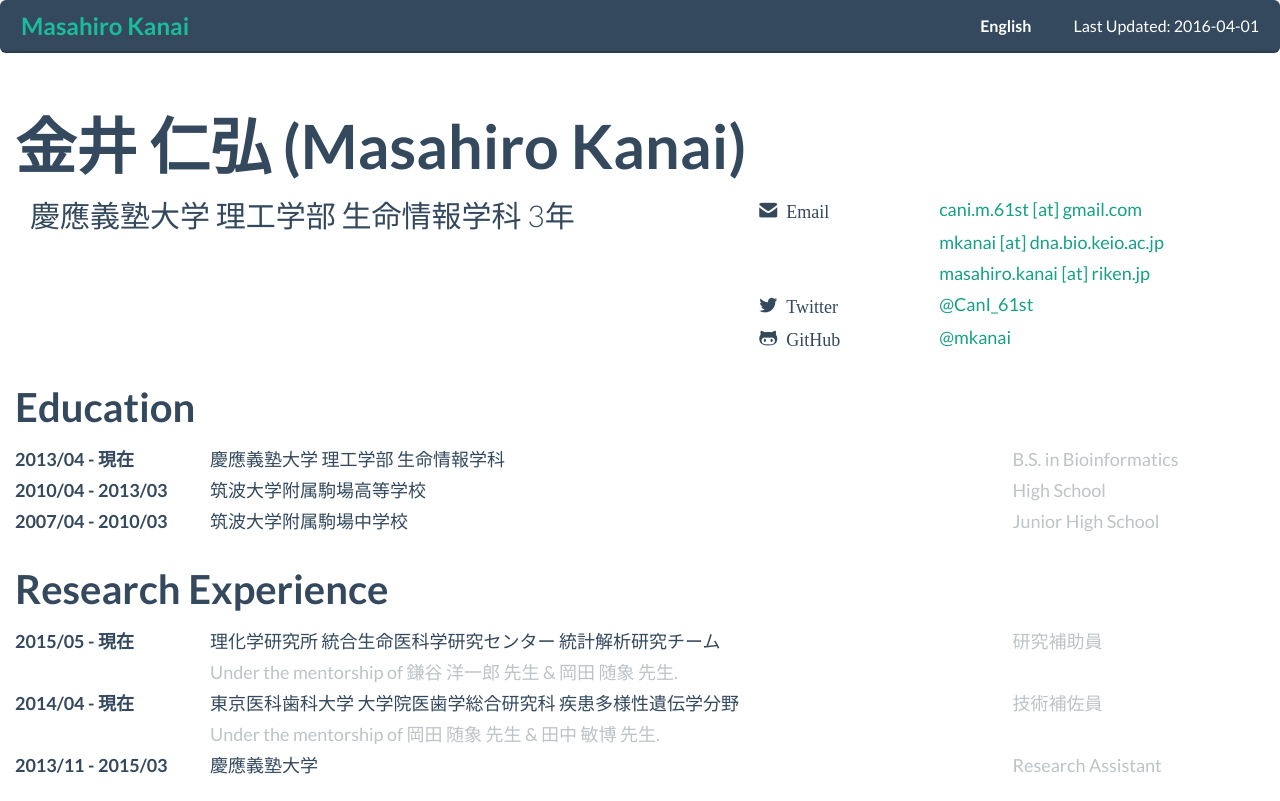
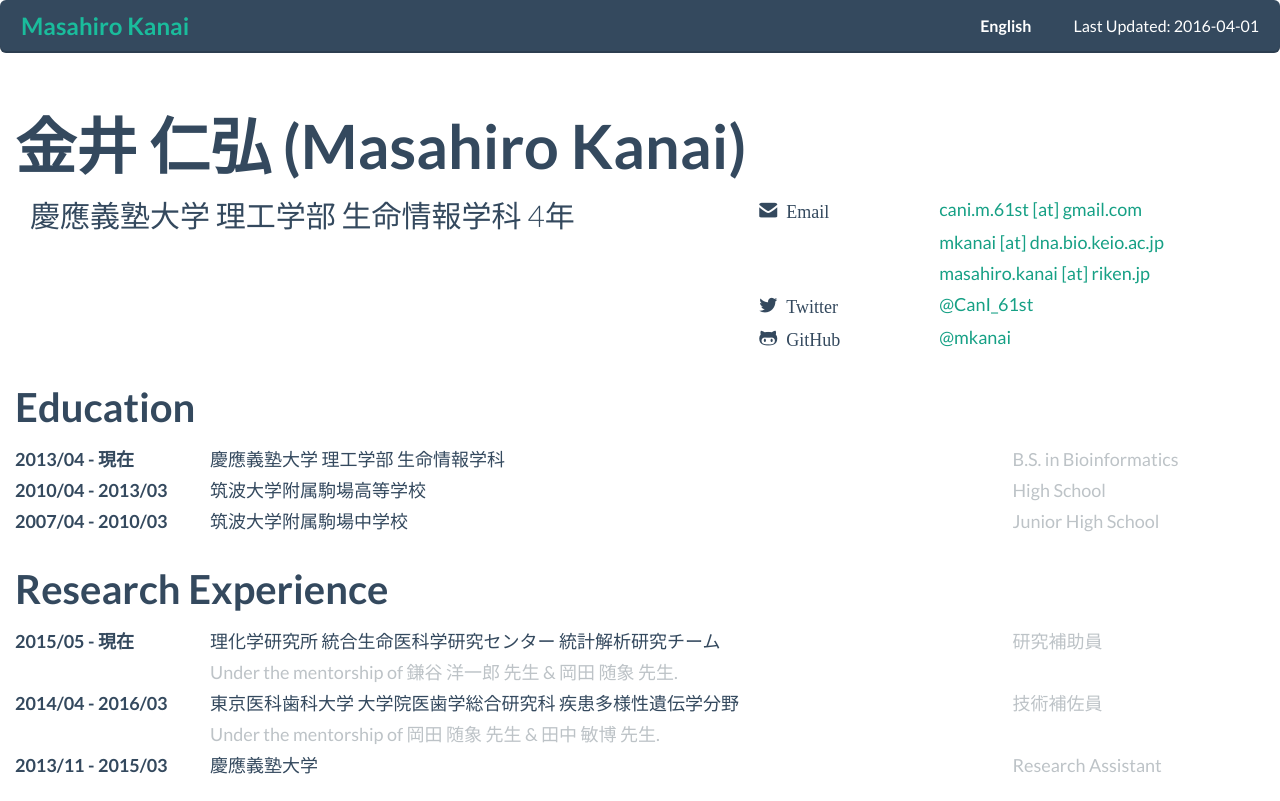
Before and after one commit to xtmgah/mkanai.github.io, a Jekyll site: the page built from index.ja.html, in a window 1280 px wide. Shown: the top 801 px of the page. Built offline with Jekyll 4.4.1, drawn with Linux system fonts in a browser that asks for light colours; Markdown is read by kramdown in place of the engine named in the settings.

Commit message:
new academic year

```diff
--- a/_config.yml
+++ b/_config.yml
@@ -12,7 +12,7 @@ author:
     ja: 金井 仁弘 (Masahiro Kanai)
   description:
     en: An undergraduate student currently studying Bioinformatics/Statistical Genetics at Department of Biosciences and Informatics, Keio University.
-    ja: 慶應義塾大学 理工学部 生命情報学科 3年
+    ja: 慶應義塾大学 理工学部 生命情報学科 4年
   emails:
    - cani.m.61st [at] gmail.com
    - mkanai [at] dna.bio.keio.ac.jp
--- a/_data/research.yml
+++ b/_data/research.yml
@@ -5,7 +5,7 @@ en:
     mentor: Dr. Yoichiro Kamatani & Dr. Yukinori Okada
   - name: Department of Human Genetics and Disease Diversity, Graduate School of Medical and Dental Sciences, Tokyo Medical and Dental University
     position: Technical Assistant
-    period: Apr. 2014 - present
+    period: Apr. 2014 - Mar. 2016
     mentor: Dr. Yukinori Okada & Dr. Toshihiro Tanaka
   - name: Keio University
     position: Research Assistant
@@ -17,7 +17,7 @@ ja:
     mentor: 鎌谷 洋一郎 先生 & 岡田 随象 先生
   - name: 東京医科歯科大学 大学院医歯学総合研究科 疾患多様性遺伝学分野
     position: 技術補佐員
-    period: 2014/04 - 現在
+    period: 2014/04 - 2016/03
     mentor: 岡田 随象 先生 & 田中 敏博 先生
   - name: 慶應義塾大学
     position: Research Assistant
```
